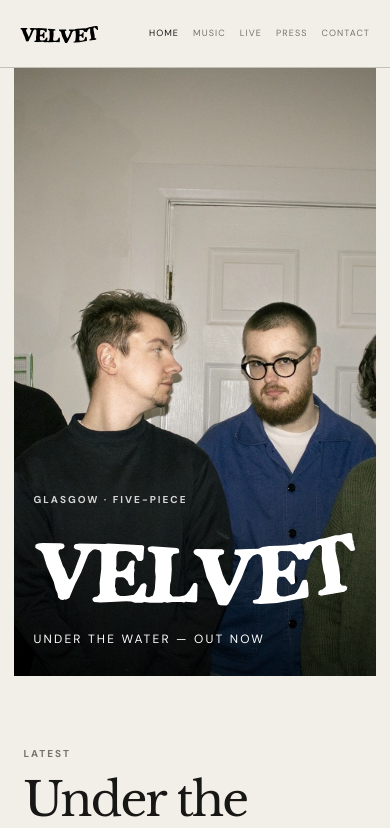
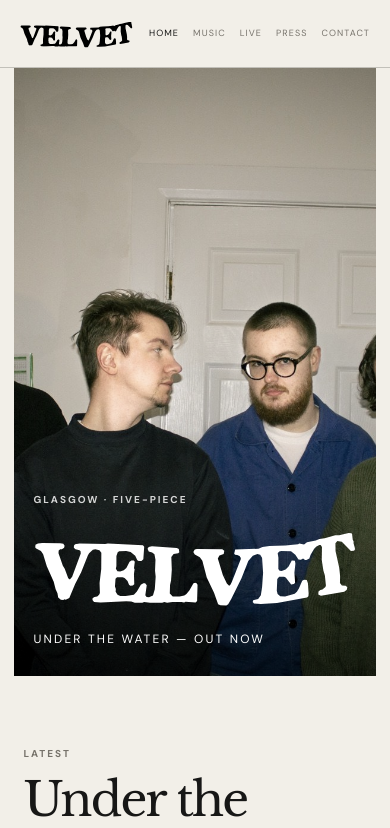
Before and after one commit to cheeseboy-gosee1490/velvet-website, a React (Vite) app: page / in a window 390 px wide. Shown: the top 828 px of the page. Built offline with nearby package versions, Linux system fonts and the light colour scheme.

Commit message:
Enlarge header Velvet logo without changing header height

```diff
--- a/src/styles.css
+++ b/src/styles.css
@@ -20,7 +20,7 @@ a{color:inherit}
   background:rgba(242,239,232,.95);backdrop-filter:blur(10px);
   border-bottom:1px solid var(--line)
 }
-.wordmark{border:0;background:none;padding:0;cursor:pointer;display:flex;align-items:center}.wordmark img{display:block;width:92px;height:auto;transform:rotate(4deg)}
+.wordmark{border:0;background:none;padding:0;cursor:pointer;display:flex;align-items:center}.wordmark img{display:block;width:135px;height:auto;transform:rotate(4deg)}
 .siteNav{display:flex;gap:28px}
 .siteNav button{border:0;background:none;padding:5px 0;font-size:11px;letter-spacing:.18em;text-transform:uppercase;cursor:pointer;color:var(--muted)}
 .siteNav button.active,.siteNav button:hover{color:var(--ink)}
@@ -77,7 +77,7 @@ main{overflow:hidden}
 .contactLinks{display:flex;flex-direction:column;align-items:flex-start;gap:11px}.contactLinks a{text-decoration:none;font-size:13px;letter-spacing:.12em;text-transform:uppercase}.contactLinks a:hover{text-decoration:underline}
 
 @media(max-width:800px){
-  .siteHeader{height:68px;padding:0 20px}.siteNav{gap:14px}.siteNav button{font-size:9px;letter-spacing:.12em}.wordmark img{width:78px}
+  .siteHeader{height:68px;padding:0 20px}.siteNav{gap:14px}.siteNav button{font-size:9px;letter-spacing:.12em}.wordmark img{width:112px}
   .homeHero{margin:0 14px;height:72vh;min-height:500px}.heroOverlay{padding:15vw 5vw 7vw}.heroLogo{width:82vw;margin-bottom:20px}
   .sectionGrid,.featureSplit,.copyGrid,.releaseFeature{grid-template-columns:1fr;gap:35px}
   .sectionGrid{padding:18vw 6vw}.introCopy{justify-self:start;font-size:16px}.sectionGrid h2{font-size:12vw}
```
